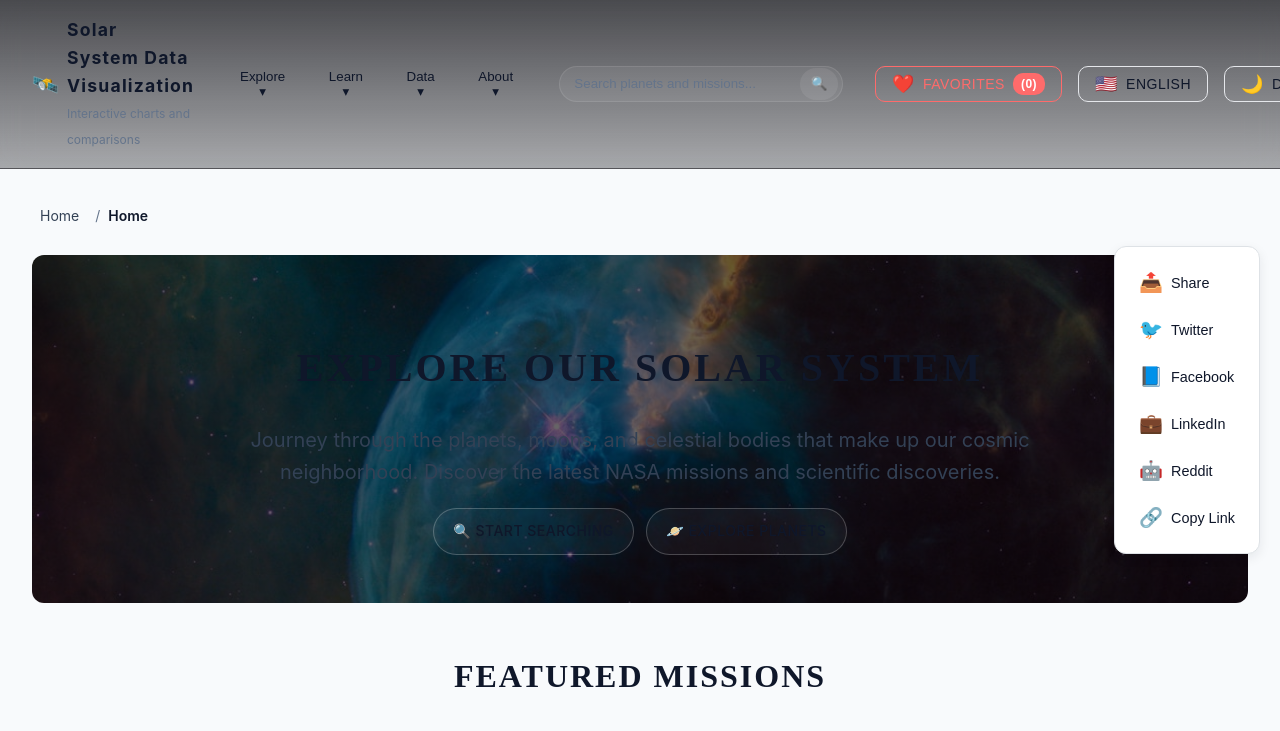
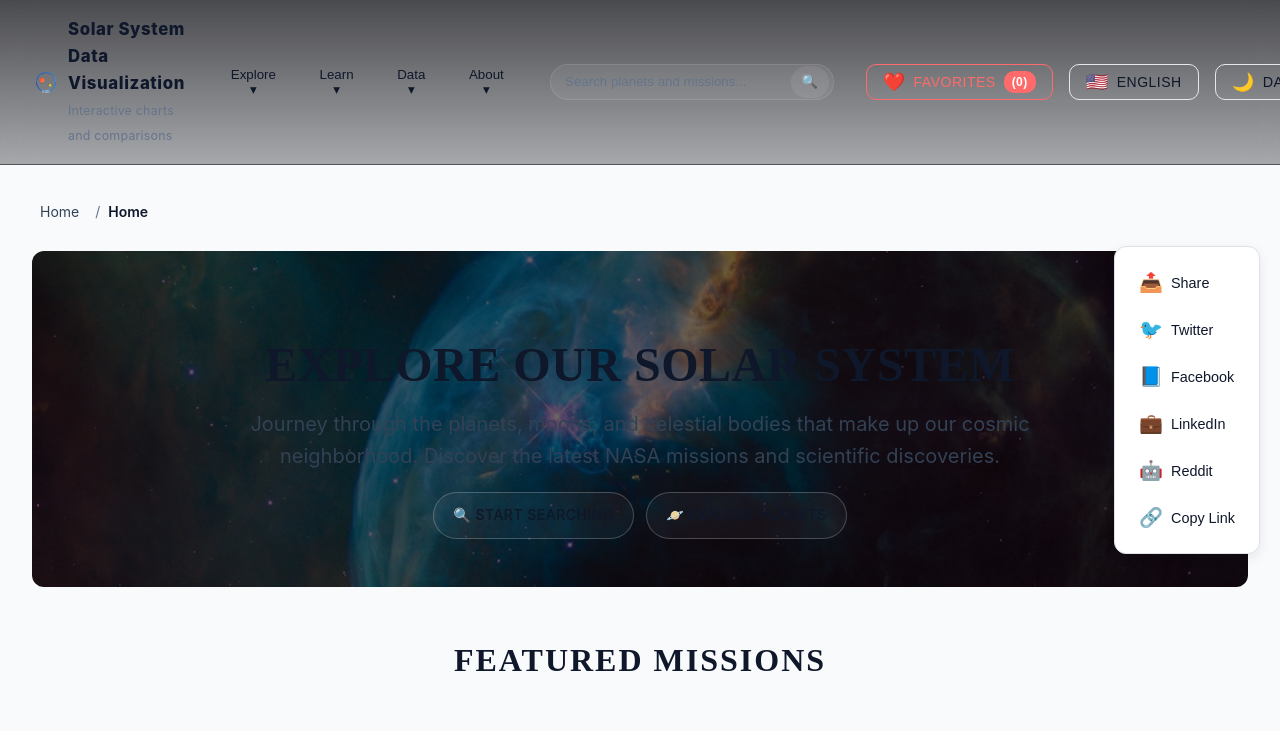
Before and after one commit to cswenyuanxiao/solar-system-explorer, a website: page pages/index.html in a window 1280 px wide. Shown: the top 731 px of the page. Drawn offline with Linux system fonts and the light colour scheme.

Commit message:
style(branding): replace emoji with modern SVG logo; tighten brand typography; modernize hero title/subtitle

```diff
--- a/css/style.css
+++ b/css/style.css
@@ -144,8 +144,9 @@ body {
 
 .header__brand { display: inline-flex; align-items: center; gap: var(--space-sm); text-decoration: none; color: var(--text-primary); }
 .brand__logo { font-size: 1.35rem; }
-.brand__title { margin: 0; font-size: 1.1rem; letter-spacing: 1.2px; }
-.brand__subtitle { font-size: 0.75rem; color: var(--text-muted); }
+.brand__logo-img { width: 28px; height: 28px; display: inline-block; border-radius: 6px; }
+.brand__title { margin: 0; font-size: 1.05rem; letter-spacing: 0.6px; font-weight: 800; text-transform: none; }
+.brand__subtitle { font-size: 0.78rem; color: var(--text-muted); letter-spacing: .2px; }
 
 .nav-links { display: inline-flex; gap: var(--space-sm); align-items: center; }
 .nav-link { padding: 0.5rem 0.8rem; border-radius: 10px; text-decoration: none; color: var(--text-secondary); border: 1px solid transparent; }
@@ -316,19 +317,20 @@ body {
 
 .hero__title {
   font-family: var(--font-family-display);
-  font-size: var(--font-size-4xl);
-  font-weight: 700;
+  font-size: clamp(2.2rem, 4vw, 3rem);
+  font-weight: 800;
+  line-height: 1.1;
   color: var(--text-primary);
-  margin-bottom: var(--space-lg);
-  text-transform: uppercase;
-  letter-spacing: 3px;
+  margin-bottom: var(--space-md);
+  letter-spacing: 0.5px;
+  text-wrap: balance;
 }
 
 .hero__subtitle {
-  font-size: var(--font-size-xl);
+  font-size: clamp(1rem, 1.6vw, 1.25rem);
   color: var(--text-secondary);
-  max-width: 800px;
-  margin: 0 auto;
+  max-width: 820px;
+  margin: 0.25rem auto 0;
 }
 
 /* Section Headers */
--- a/js/shared-header.js
+++ b/js/shared-header.js
@@ -13,10 +13,10 @@ document.addEventListener('DOMContentLoaded', () => {
         <div class="header__content modern-header">
             <button id="menu-toggle" class="menu-toggle" aria-label="Toggle menu" aria-expanded="false">☰</button>
             <a class="header__brand" href="index.html" aria-label="Home">
-                <span class="brand__logo">🛰️</span>
+                <img class="brand__logo-img" src="${rootPath}images/logo.svg" alt="Solar System Explorer logo" width="28" height="28" />
                 <div class="brand__text">
-                    <h1 class="brand__title" data-i18n="main_title">SOLAR SYSTEM</h1>
-                    <span class="brand__subtitle" data-i18n="subtitle">Explore with NASA data</span>
+                    <h1 class="brand__title" data-i18n="main_title">Solar System Explorer</h1>
+                    <span class="brand__subtitle" data-i18n="subtitle">NASA Data • Charts • Missions</span>
                 </div>
             </a>
 
```
Also changed, not shown: images/logo.svg (added).
